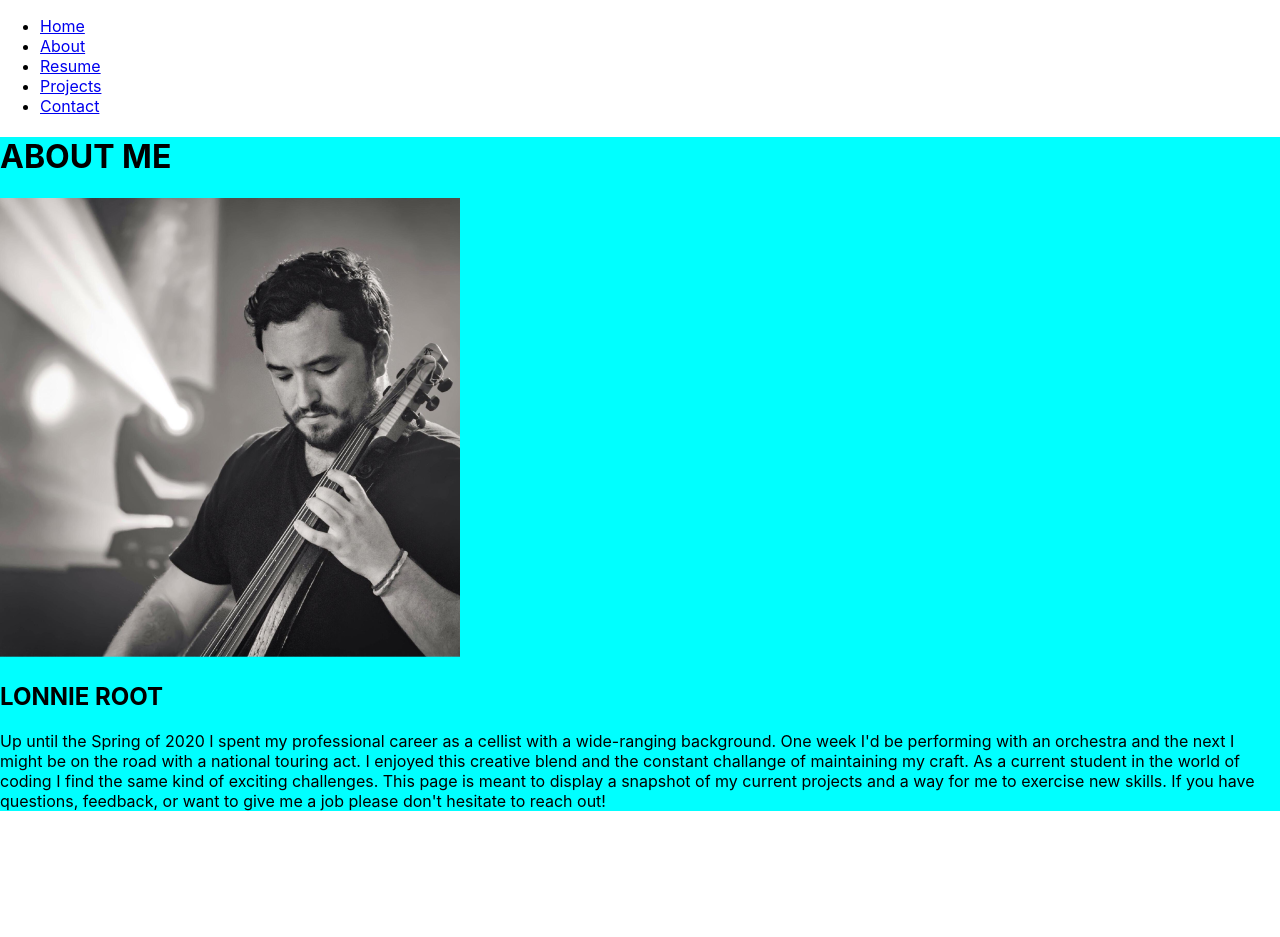
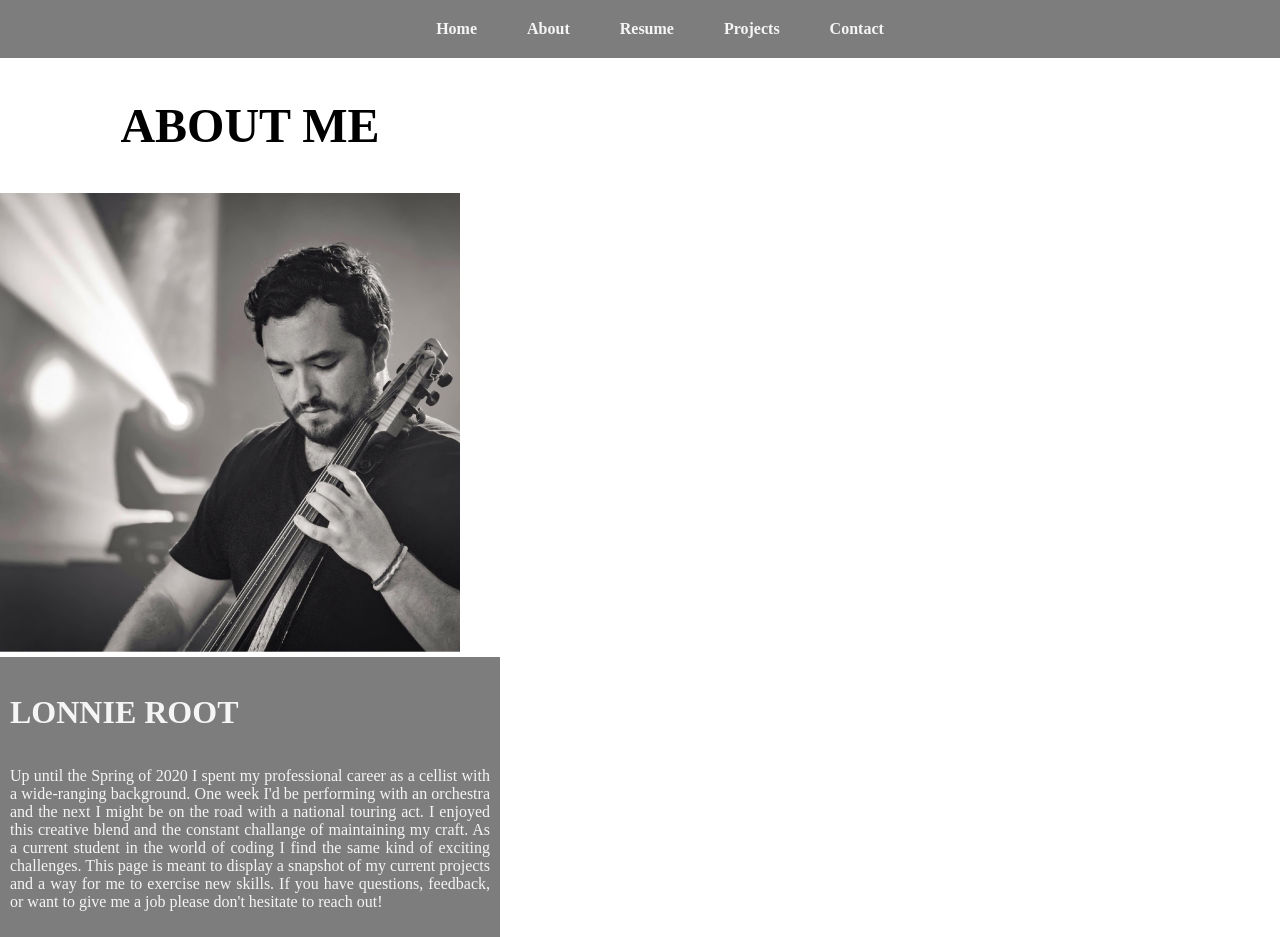
Before and after one commit to cellopudding/Challenge20-REACT-Portfolio, a React (Create React App) app in the folder portfolio/: page /about in a window 1280 px wide. Before the commit the page ends 827 px from the top, so only its background shows below. Built offline with nearby package versions, Linux system fonts and the light colour scheme.

Commit message:
about section

```diff
--- a/portfolio/src/components/About/about.css
+++ b/portfolio/src/components/About/about.css
@@ -1,3 +1,38 @@
-#pic {
+/* #pic {
     background-color: aqua;
+} */
+
+#bio{
+    display: flex;
+    flex-direction: column;
+    box-sizing: border-box;
+    color:whitesmoke;
+    padding: 20px;
+    margin-bottom: 25px;
+    background-color: rgba(0, 0, 0, .51);
 }
+    #bio{
+        display: flex;
+        flex-direction: column;
+        text-align: justify;
+        padding: 10px;
+
+}
+#bio> *{
+    flex: 1;
+}
+#pic{
+    width: 500px;
+    height: 300px;
+    /* border-style: outset; */
+
+}
+@media screen and(max-width:768px) {
+    #pic img {
+        width: 100%;
+}
+}
+#bio h2{
+    font-size: 32px;
+    margin-bottom: 20px;
+}
--- a/portfolio/src/index.css
+++ b/portfolio/src/index.css
@@ -1,13 +1,64 @@
+*{
+  box-sizing: border-box;
+}
 body {
   margin: 0;
-  font-family: -apple-system, BlinkMacSystemFont, 'Segoe UI', 'Roboto', 'Oxygen',
-    'Ubuntu', 'Cantarell', 'Fira Sans', 'Droid Sans', 'Helvetica Neue',
-    sans-serif;
+  padding: 0;
+  max-width: 100%;
+  overflow-x: hidden;
   -webkit-font-smoothing: antialiased;
   -moz-osx-font-smoothing: grayscale;
 }
 
-code {
-  font-family: source-code-pro, Menlo, Monaco, Consolas, 'Courier New',
-    monospace;
+/* code {
+  font-family: century 'Franklin Gothic Medium', 'Arial Narrow', Arial, sans-serif;
+    font-size: 48px;
+    text-align: center;
+    margin: 40px 0px;
+} */
+html{
+  scroll-behavior: smooth;
 }
+.headings{
+  font-family: century 'Franklin Gothic Medium', 'Arial Narrow', Arial, sans-serif;
+  font-size: 48px;
+  text-align: center;
+  margin: 40px 0px;
+}
+/*NAVBAR*/
+.navbar{
+  display: flex;
+  justify-content: center;
+  align-items: center;
+  background-color: rgba(0, 0, 0, .51);
+  position: sticky;
+  top: 0;
+}
+.navbar> *{
+  flex: 1;
+}
+
+.navbar ul{
+  display: flex;
+  list-style: none;
+  margin: 20px 0px;
+  justify-content: center;
+}
+
+.navbar ul li{
+  font-family: century 'Franklin Gothic Medium', 'Arial Narrow', Arial, sans-serif;
+  font-size: 16px;
+  font-weight: bold;
+}
+
+.navbar ul li a{
+  text-decoration: none;
+  color: whitesmoke;
+  padding: 8px 25px;
+  transition: all .5s ease;
+}
+
+.navbar ul li a:hover{
+  background-color: whitesmoke;
+  color: black;
+}
```
Also changed, not shown: portfolio/src/components/Contact/contact.css (added).
